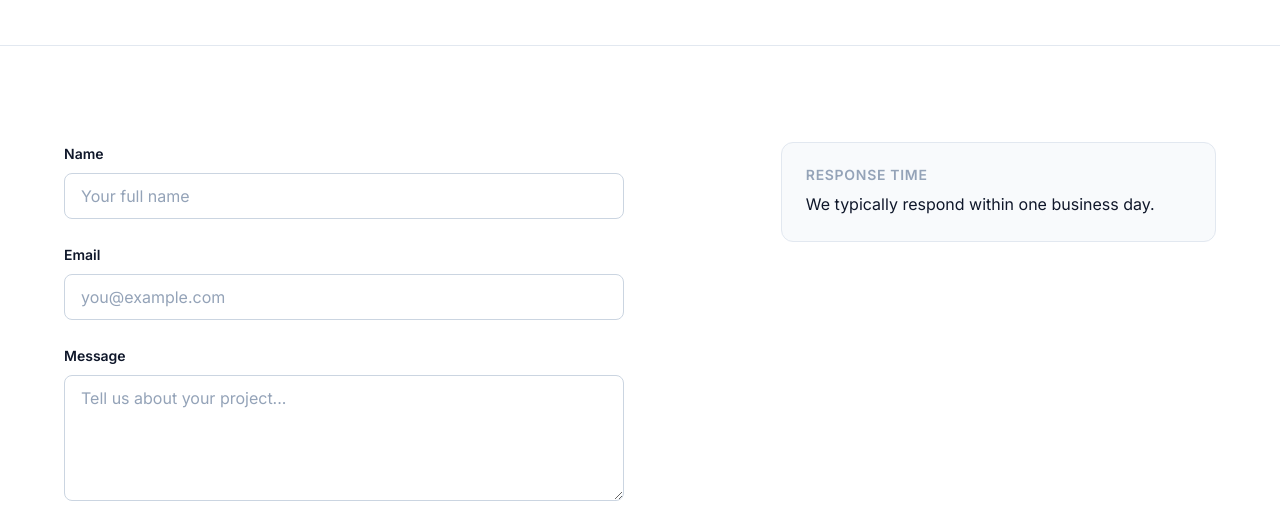
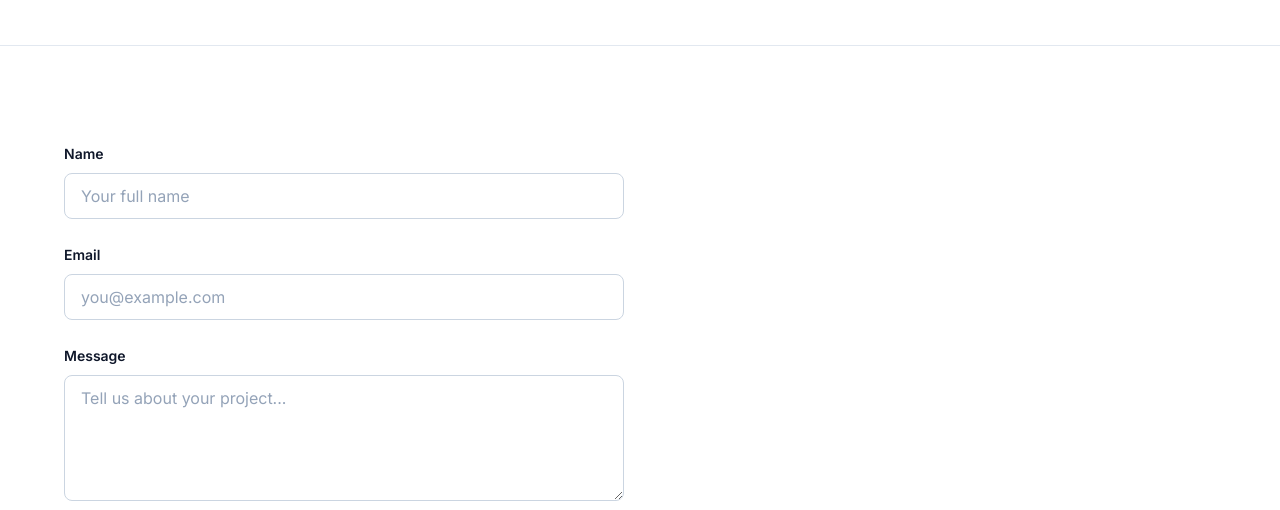
Before and after one commit to iknowkungfubar/turintech-website, an Astro site: page /turintech-website/contact in a window 1280 px wide. Shown: the part 290-800 px from the top of the page. Built offline with nearby package versions, Linux system fonts and the light colour scheme; Astro itself is replaced by a stand-in of ours.

Commit message:
fix: remove empty sidebar from contact page, break about into paragraphs

```diff
--- a/src/pages/about.astro
+++ b/src/pages/about.astro
@@ -20,6 +20,8 @@ import Layout from '../layouts/Layout.astro';
           I don't run a massive agency, and I don't outsource my work. When you hire TurinTech
           Solutions, you get direct access to a senior systems engineer who understands that
           technology exists to protect and grow your business, not to chase the latest hype.
+        </p>
+        <p>
           I build digital vaults for your data so you can leverage the power of AI without
           giving away the keys to your company.
         </p>
--- a/src/pages/contact.astro
+++ b/src/pages/contact.astro
@@ -15,19 +15,11 @@ import ContactForm from '../components/ContactForm.astro';
     </div>
   </section>
 
-  <!-- Form + Info -->
+  <!-- Form -->
   <section class="section">
     <div class="container">
-      <div class="contact-grid">
-        <div>
-          <ContactForm webhookUrl="http://100.106.72.45:5678/webhook/78cae259-95b8-4586-9033-5de69c53ca3f" />
-        </div>
-        <aside class="contact-info">
-          <div class="contact-card">
-            <h3>Response time</h3>
-            <p>We typically respond within one business day.</p>
-          </div>
-        </aside>
+      <div class="contact-layout">
+        <ContactForm webhookUrl="http://100.106.72.45:5678/webhook/78cae259-95b8-4586-9033-5de69c53ca3f" />
       </div>
     </div>
   </section>
@@ -52,46 +44,7 @@ import ContactForm from '../components/ContactForm.astro';
     max-width: 560px;
   }
 
-  /* --- Contact Layout --- */
-  .contact-grid {
-    display: grid;
-    grid-template-columns: 1.5fr 1fr;
-    gap: var(--space-16);
-    align-items: start;
-  }
-
-  .contact-info {
-    display: flex;
-    flex-direction: column;
-    gap: var(--space-6);
-  }
-
-  .contact-card {
-    background: var(--color-surface);
-    border: 1px solid var(--color-border);
-    border-radius: 12px;
-    padding: var(--space-6);
-  }
-
-  .contact-card h3 {
-    font-size: var(--text-sm);
-    font-weight: 600;
-    text-transform: uppercase;
-    letter-spacing: var(--tracking-wide);
-    color: var(--color-text-tertiary);
-    margin-bottom: var(--space-2);
-  }
-
-  .contact-card p {
-    font-size: var(--text-base);
-    color: var(--color-text);
-    margin: 0;
-  }
-
-  @media (max-width: 768px) {
-    .contact-grid {
-      grid-template-columns: 1fr;
-      gap: var(--space-8);
-    }
+  .contact-layout {
+    max-width: 640px;
   }
 </style>
```
